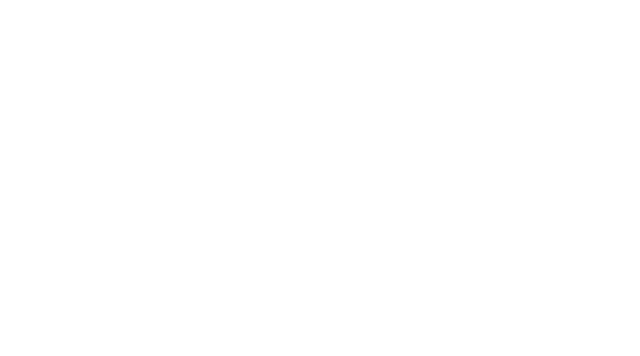
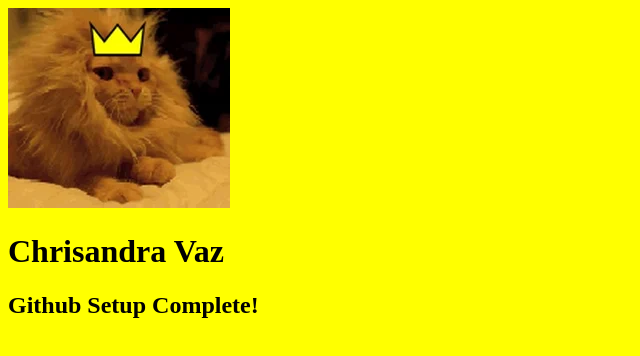
Before and after one commit to ChrisandraVaz/exercises7, a plain HTML site: page index.html in a window 1280 px wide. Shown: the whole page, without its empty margins (0-640 px from the left). Drawn offline with Linux system fonts and the light colour scheme.

Commit message:
Exercise7

```diff
--- a/index.html
+++ b/index.html
@@ -4,8 +4,23 @@
 
     <title>Exercise 1: HTML 101</title>
     <meta charset="utf-8">
+
+    <style>
+      body {
+      background-color: yellow;
+      }
+
+    </style>
+
     </head>
 
     <body>
+
+      <img src="200.webp" alt="lion">
+      <h1>Chrisandra Vaz</h1>
+      <h2>Github Setup Complete!</h2>
+
+
+
     </body>
   </html>
```
